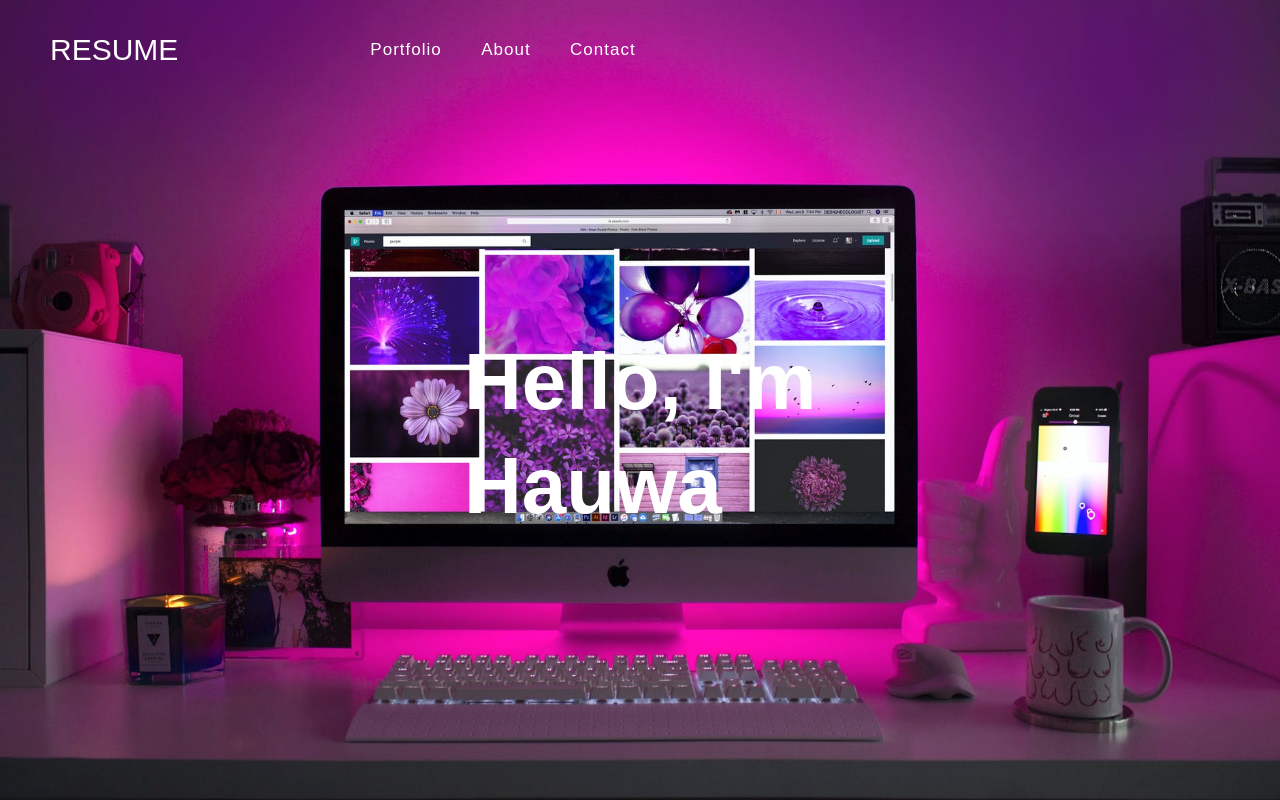
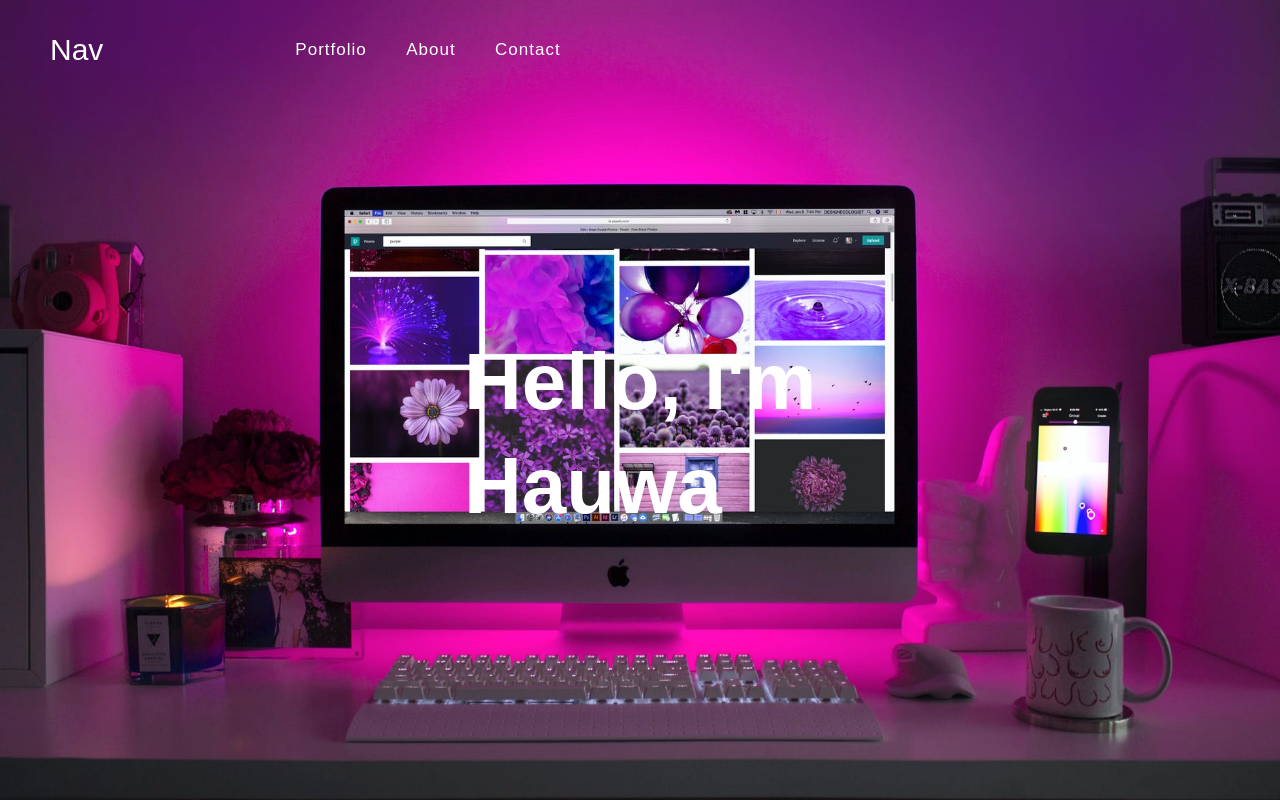
Before and after one commit to Hauwa303/portfolio-sample, a plain HTML site: page index.html in a window 1280 px wide. Drawn offline with Linux system fonts and the light colour scheme.

Commit message:
Update index.html

```diff
--- a/index.html
+++ b/index.html
@@ -12,7 +12,7 @@
   <div class="header">
     <div class="navbar">
       <div class="logo">
-        <a href="#">RESUME</a>
+        <a href="#">Nav</a>
       </div>
       <div class="menu">
         <ul>
```
